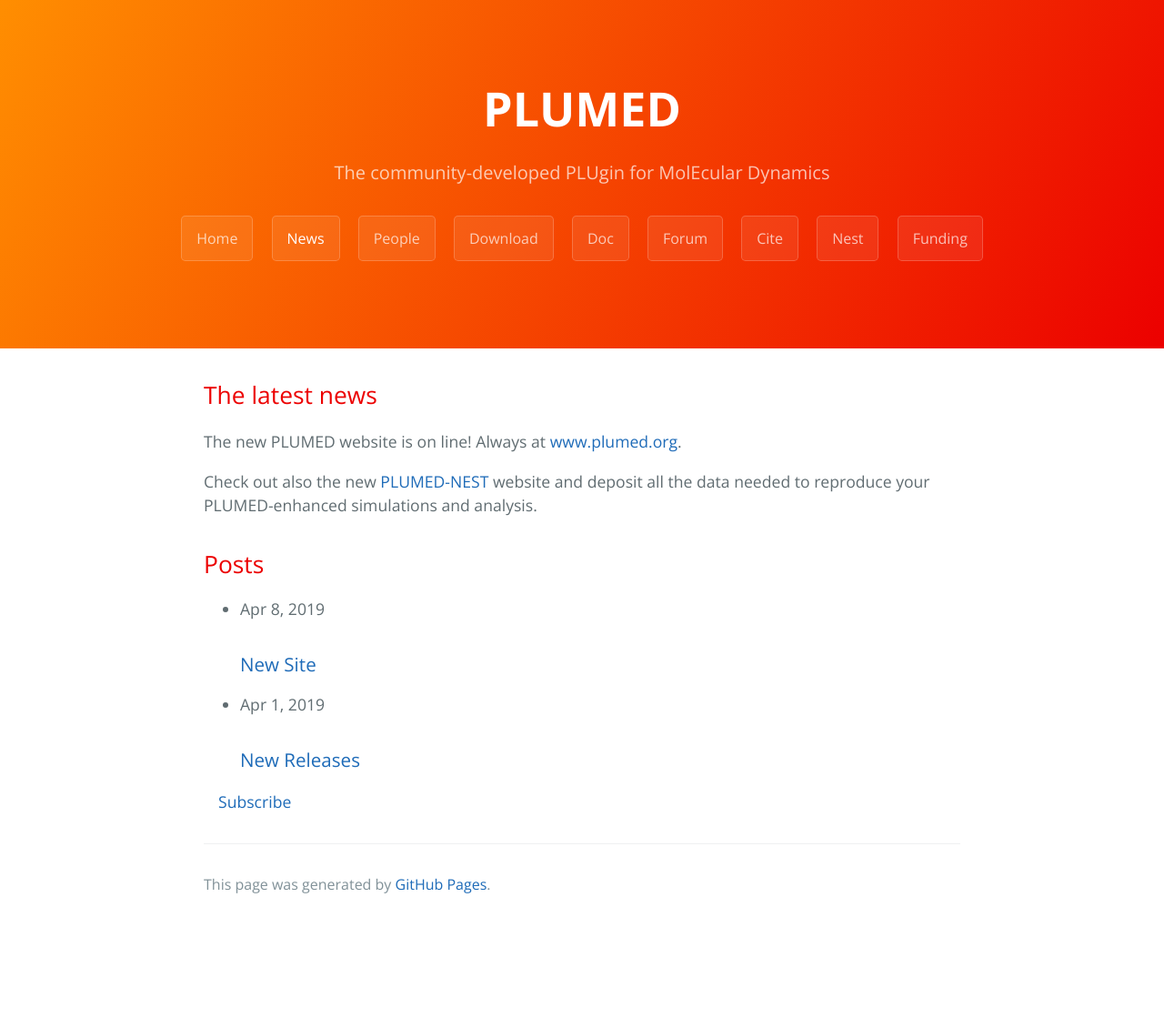
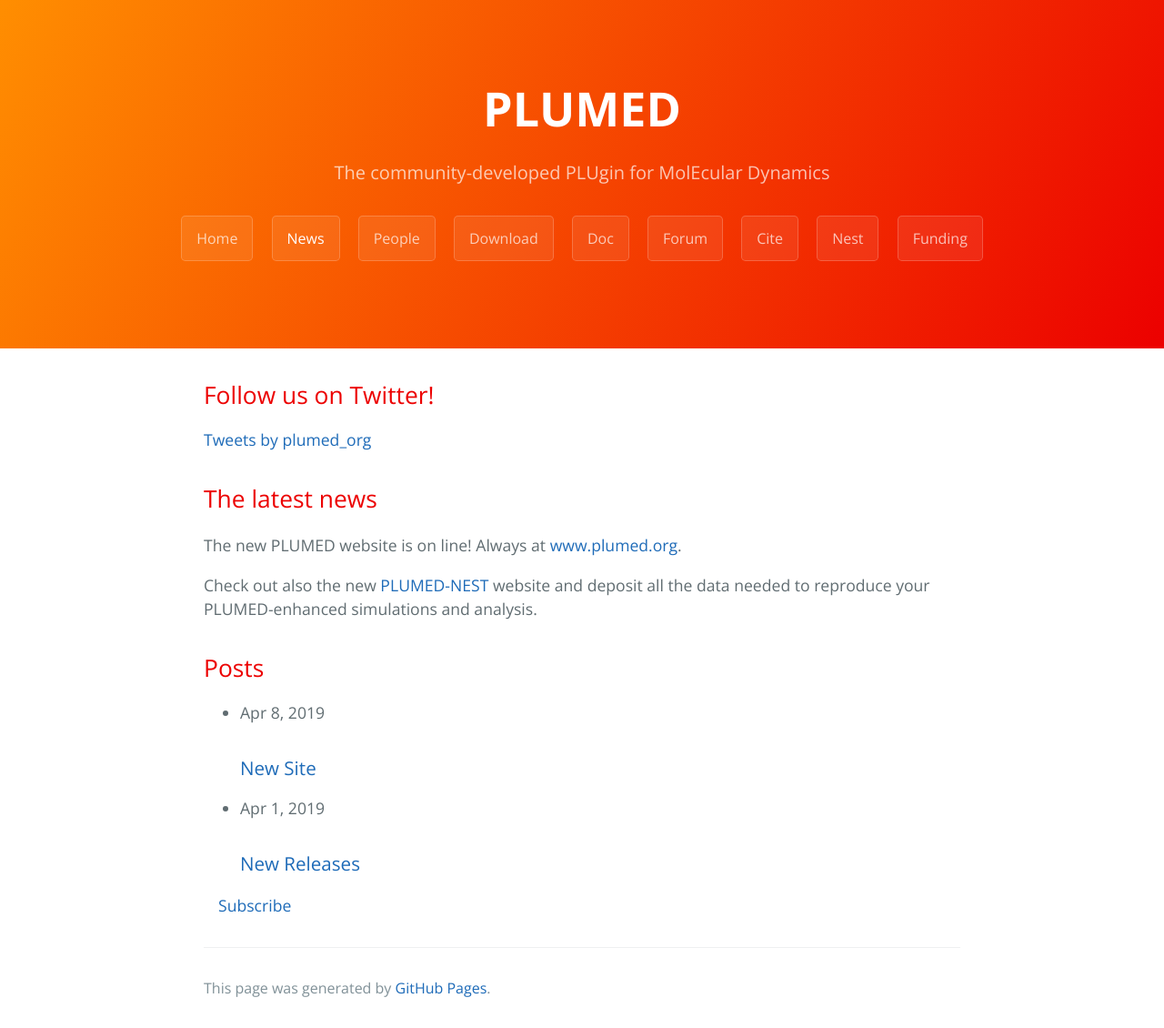
Before and after one commit to plumed/plumed.github.io, a Jekyll site: the page built from news.html, in a window 1280 px wide. Shown: the whole page at 91% size. Built offline with Jekyll 4.4.1, drawn with Linux system fonts in a browser that asks for light colours; comment, search, counter and statistics services are not loaded; the repository's description, which GitHub fills in, is left out; before the commit the page ends 1016 px from its top, so only the background shows below that.

Commit message:
Update news.html
twitter?

```diff
--- a/news.html
+++ b/news.html
@@ -3,6 +3,10 @@ layout: default
 ---
 
 <section class="home">
+
+  <h2 class="page-heading">Follow us on Twitter!</h2>
+
+  <a class="twitter-timeline" href="https://twitter.com/plumed_org?ref_src=twsrc%5Etfw">Tweets by plumed_org</a> <script async src="https://platform.twitter.com/widgets.js" charset="utf-8"></script>
 
   <h2 class="page-heading">The latest news</h2>
 
```
